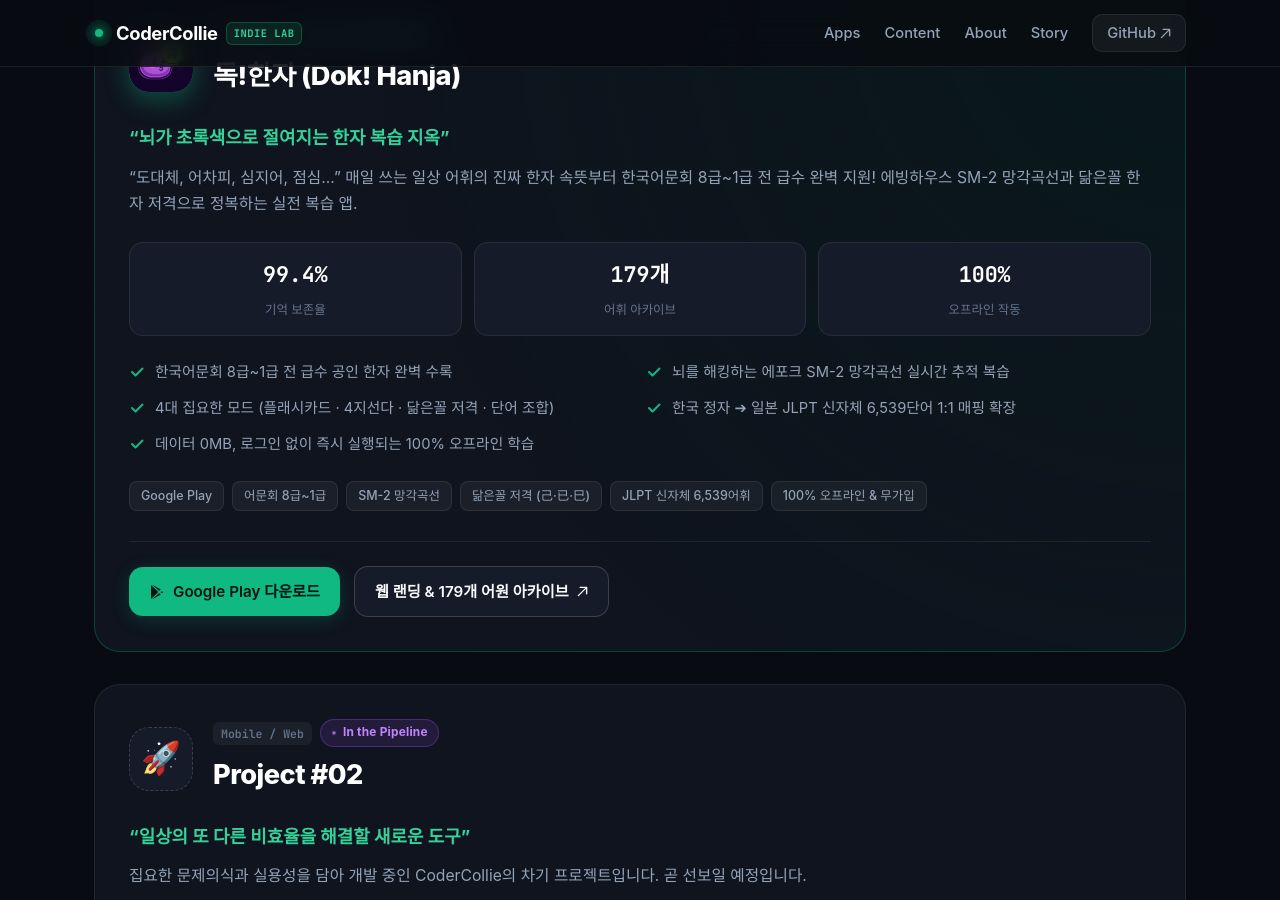
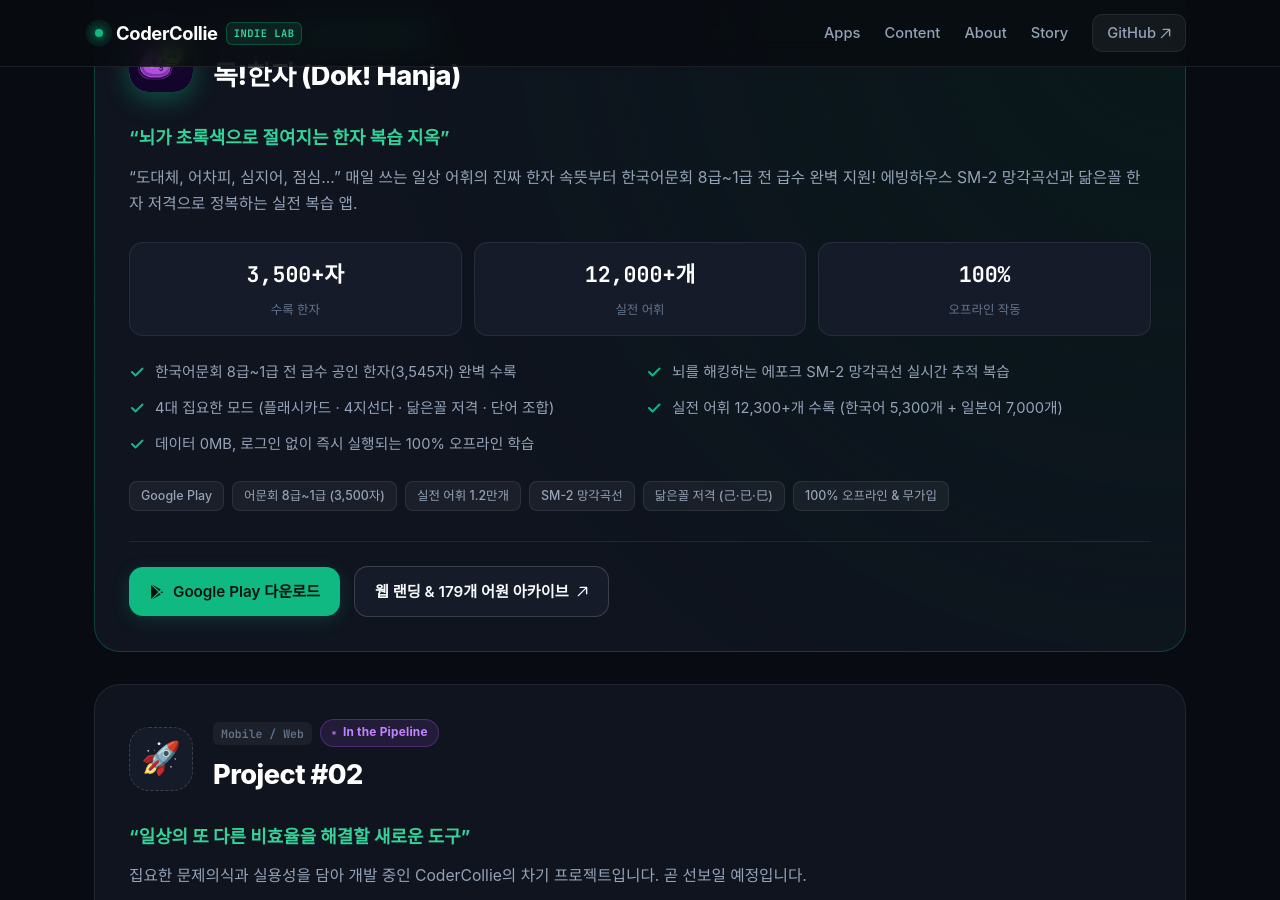
Before and after one commit to CoderCollie/codercollie.github.io, a Jekyll site: the page built from index.html, in a window 1280 px wide and 900 px high, scrolled down 904 px. Built offline with Jekyll 4.4.1, drawn with Linux system fonts in a browser that asks for light colours; some web fonts are replaced.

Commit message:
Fix: Correct DokHanja metrics to real app data (3,500+ hanja, 12,000+ words)

```diff
--- a/_data/apps.yml
+++ b/_data/apps.yml
@@ -10,22 +10,22 @@
   description: "“도대체, 어차피, 심지어, 점심…” 매일 쓰는 일상 어휘의 진짜 한자 속뜻부터 한국어문회 8급~1급 전 급수 완벽 지원! 에빙하우스 SM-2 망각곡선과 닮은꼴 한자 저격으로 정복하는 실전 복습 앱."
   badges:
     - "Google Play"
-    - "어문회 8급~1급"
+    - "어문회 8급~1급 (3,500자)"
+    - "실전 어휘 1.2만개"
     - "SM-2 망각곡선"
     - "닮은꼴 저격 (己·已·巳)"
-    - "JLPT 신자체 6,539어휘"
     - "100% 오프라인 & 무가입"
   features:
-    - "한국어문회 8급~1급 전 급수 공인 한자 완벽 수록"
+    - "한국어문회 8급~1급 전 급수 공인 한자(3,545자) 완벽 수록"
     - "뇌를 해킹하는 에포크 SM-2 망각곡선 실시간 추적 복습"
     - "4대 집요한 모드 (플래시카드 · 4지선다 · 닮은꼴 저격 · 단어 조합)"
-    - "한국 정자 ➔ 일본 JLPT 신자체 6,539단어 1:1 매핑 확장"
+    - "실전 어휘 12,300+개 수록 (한국어 5,300개 + 일본어 7,000개)"
     - "데이터 0MB, 로그인 없이 즉시 실행되는 100% 오프라인 학습"
   metrics:
-    - label: "기억 보존율"
-      value: "99.4%"
-    - label: "어휘 아카이브"
-      value: "179개"
+    - label: "수록 한자"
+      value: "3,500+자"
+    - label: "실전 어휘"
+      value: "12,000+개"
     - label: "오프라인 작동"
       value: "100%"
   links:
--- a/_layouts/default.html
+++ b/_layouts/default.html
@@ -13,7 +13,7 @@
     <link href="https://fonts.googleapis.com/css2?family=JetBrains+Mono:wght@400;600;700&display=swap" rel="stylesheet">
 
     <!-- CSS -->
-    <link rel="stylesheet" href="{{ '/assets/css/main.css' | relative_url }}?v=2.5">
+    <link rel="stylesheet" href="{{ '/assets/css/main.css' | relative_url }}?v=2.6">
 
     <!-- RSS Feed -->
     <link rel="alternate" type="application/rss+xml" title="{{ site.title }}" href="{{ '/feed.xml' | relative_url }}">
```
